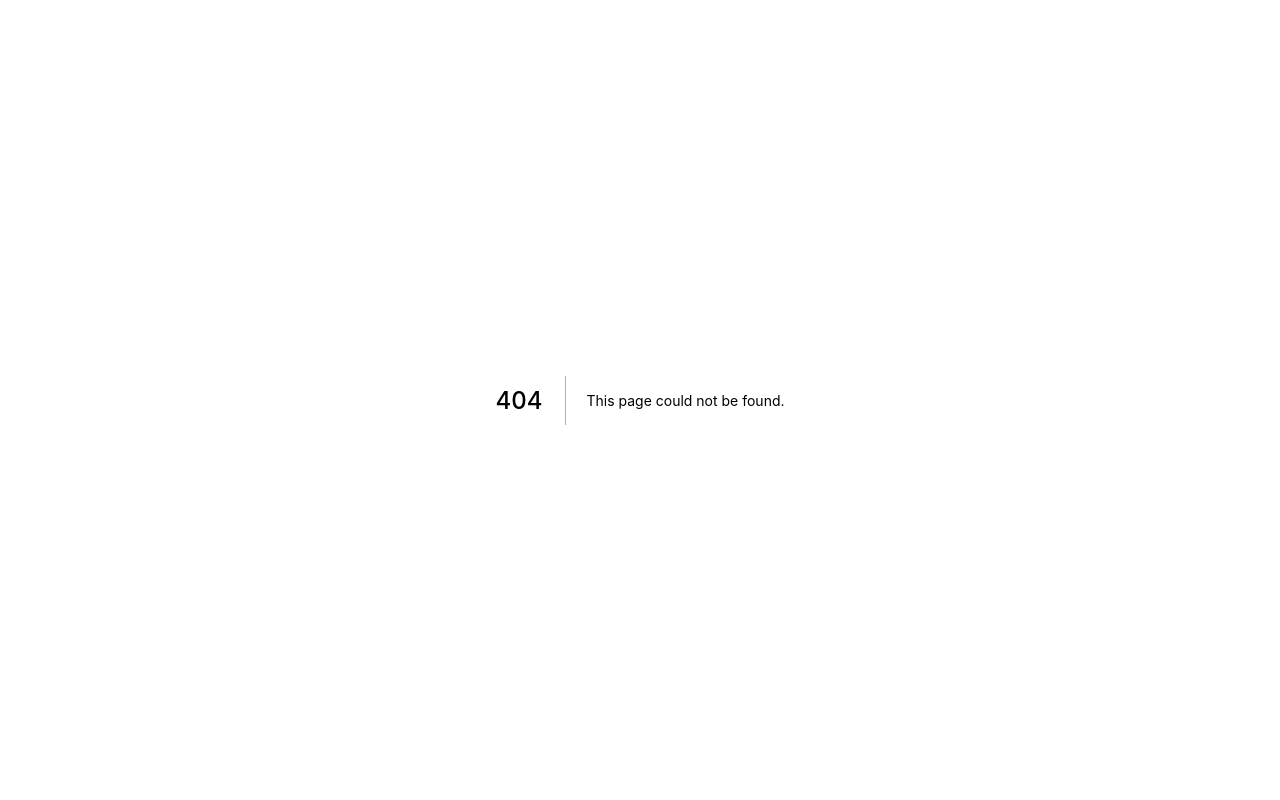
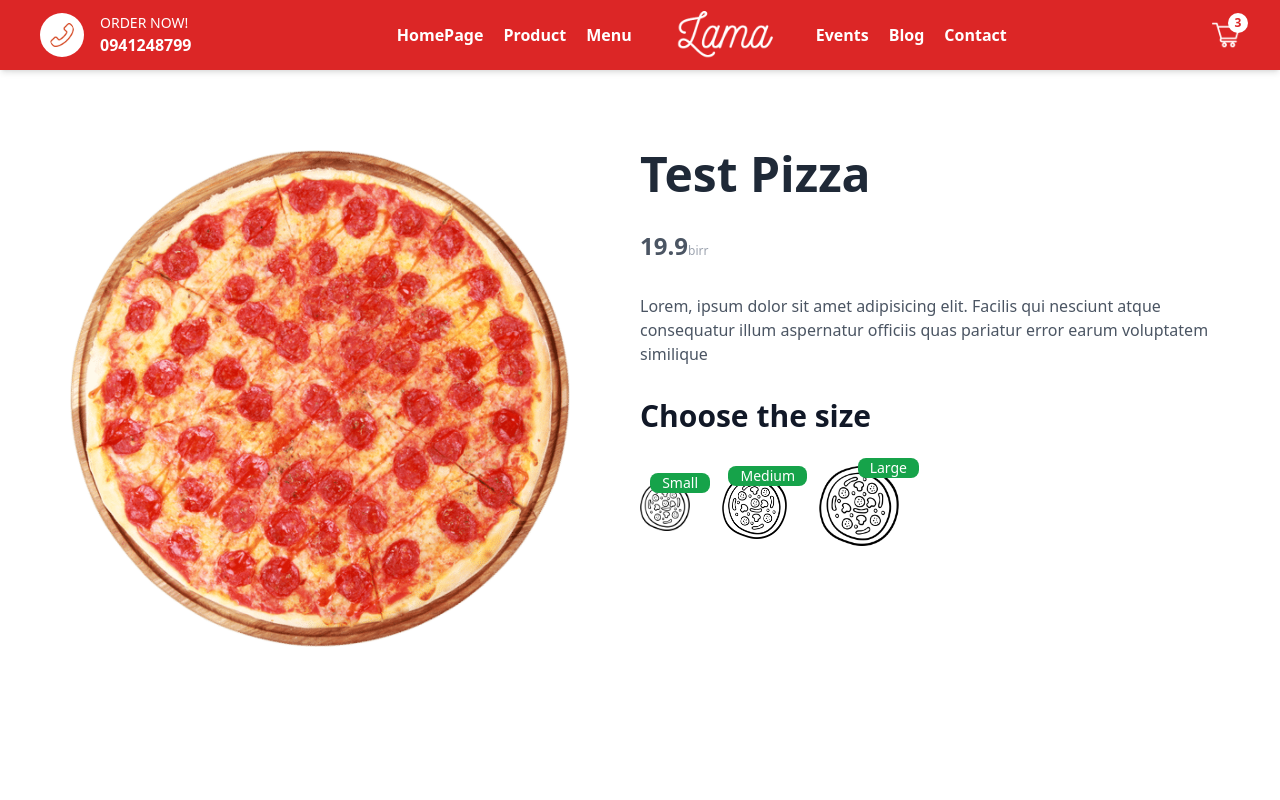
Before and after one commit to natnael-OQP/food-ordering-app, a Next.js app: page /product/1 in a window 1280 px wide. Before the commit this address had no page. Shown: the top 800 px of the page. Built offline with nearby package versions, Linux system fonts and the light colour scheme.

Commit message:
style product page

```diff
--- /dev/null
+++ b/pages/product/[id].tsx
@@ -0,0 +1,96 @@
+import Image from 'next/image'
+import React, { ReactElement, useState } from 'react'
+import Layout from '../../components/layout'
+
+const Product = () => {
+    const [size, setSize] = useState<number>(0)
+
+    const pizza = {
+        id: 1,
+        img: '/img/pizza.png',
+        name: 'Test Pizza',
+        price: [19.9, 23.9, 27.9],
+        description:
+            'Lorem, ipsum dolor sit amet adipisicing elit. Facilis qui nesciunt atque consequatur illum aspernatur officiis quas pariatur error earum voluptatem similique',
+    }
+
+    return (
+        <div className=" grid h-[87vh] grid-cols-1 py-5 md:grid-cols-2 md:py-20  xl:h-[calc(100vh_-_70px)]">
+            <div className="relative h-[320px] w-full xl:h-[500px] ">
+                <Image
+                    layout="fill"
+                    objectFit="contain"
+                    src={pizza.img}
+                    alt="logo"
+                />
+            </div>
+            <div className=" flex flex-col space-y-5 px-2 md:mt-0 md:space-y-8 md:px-0 ">
+                <h1 className="text-5xl font-bold text-gray-800">
+                    {pizza.name}
+                </h1>
+                <span className="text-2xl font-semibold text-gray-600">
+                    {pizza.price[size]}
+                    <span className="text-xs font-medium text-gray-400 ">
+                        birr
+                    </span>
+                </span>
+                <p className=" text-base text-gray-600 md:pr-6  xl:pr-10">
+                    {pizza.description}
+                </p>
+                <h3 className=" text-3xl font-bold text-gray-900 ">
+                    Choose the size
+                </h3>
+                <div className="flex items-center space-x-8 pl-5 sm:pl-0">
+                    <div
+                        onClick={() => setSize(0)}
+                        className="relative h-[50px] w-[50px] transform-gpu cursor-pointer transition duration-200 ease-in-out hover:scale-105  active:scale-95"
+                    >
+                        <Image
+                            layout="fill"
+                            objectFit="contain"
+                            src="/img/size.png"
+                            alt="logo"
+                        />
+                        <span className="absolute -top-2 -right-5 ml-2 rounded-lg bg-green-600 px-3  text-sm font-light text-white">
+                            Small
+                        </span>
+                    </div>
+                    <div
+                        onClick={() => setSize(1)}
+                        className="relative h-[65px] w-[65px] transform-gpu cursor-pointer transition duration-200 ease-in-out hover:scale-105  active:scale-95"
+                    >
+                        <Image
+                            layout="fill"
+                            objectFit="contain"
+                            src="/img/size.png"
+                            alt="logo"
+                        />
+                        <span className="absolute -top-2 -right-5 ml-2 rounded-lg bg-green-600 px-3  text-sm font-light text-white">
+                            Medium
+                        </span>
+                    </div>
+                    <div
+                        onClick={() => setSize(2)}
+                        className="relative h-[80px] w-[80px] transform-gpu cursor-pointer transition duration-200 ease-in-out hover:scale-105  active:scale-95"
+                    >
+                        <Image
+                            layout="fill"
+                            objectFit="contain"
+                            src="/img/size.png"
+                            alt="logo"
+                        />
+                        <span className="absolute -top-2 -right-5 ml-2 rounded-lg bg-green-600 px-3  text-sm font-light text-white">
+                            Large
+                        </span>
+                    </div>
+                </div>
+            </div>
+        </div>
+    )
+}
+
+export default Product
+
+Product.getLayout = function getLayout(page: ReactElement) {
+    return <Layout>{page}</Layout>
+}
```
